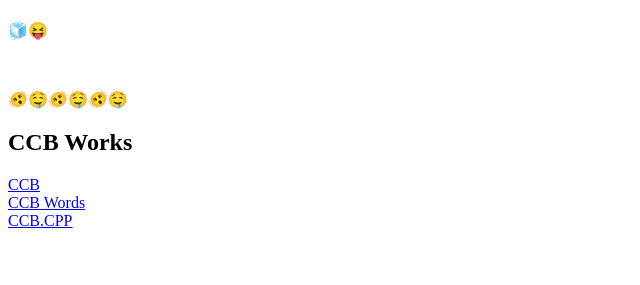
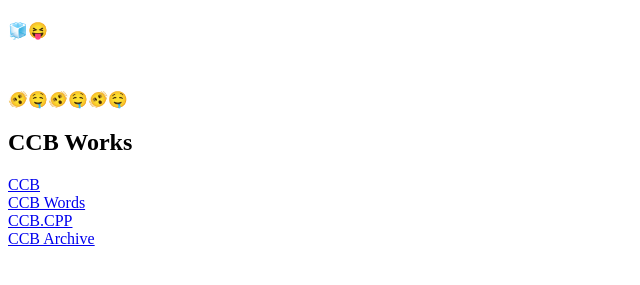
Before and after one commit to byddybbyd/zunnihuojia, a plain HTML site: page index.html in a window 1280 px wide. Shown: the part 59-344 px from the top of the page, without its empty margins (0-640 px from the left). Drawn offline with Linux system fonts and the light colour scheme.

Commit message:
Update index.html

```diff
--- a/index.html
+++ b/index.html
@@ -12,6 +12,6 @@
         <a href="https://raw.githubusercontent.com/byddybbyd/zunnihuojia/main/ccb">CCB</a><br>
         <a href="https://raw.githubusercontent.com/byddybbyd/zunnihuojia/main/ccb-words.md">CCB Words</a><br>
         <a href="https://raw.githubusercontent.com/byddybbyd/zunnihuojia/main/ccb.cpp">CCB.CPP</a><br>
-        <a href="https://raw.githubusercontent.com/byddybbyd/zunnihuojia/main/ccb-archive.md>CCB Archive</a>
+        <a href="https://raw.githubusercontent.com/byddybbyd/zunnihuojia/main/ccb-archive.md">CCB Archive</a>
     </body>
 </html>
```
